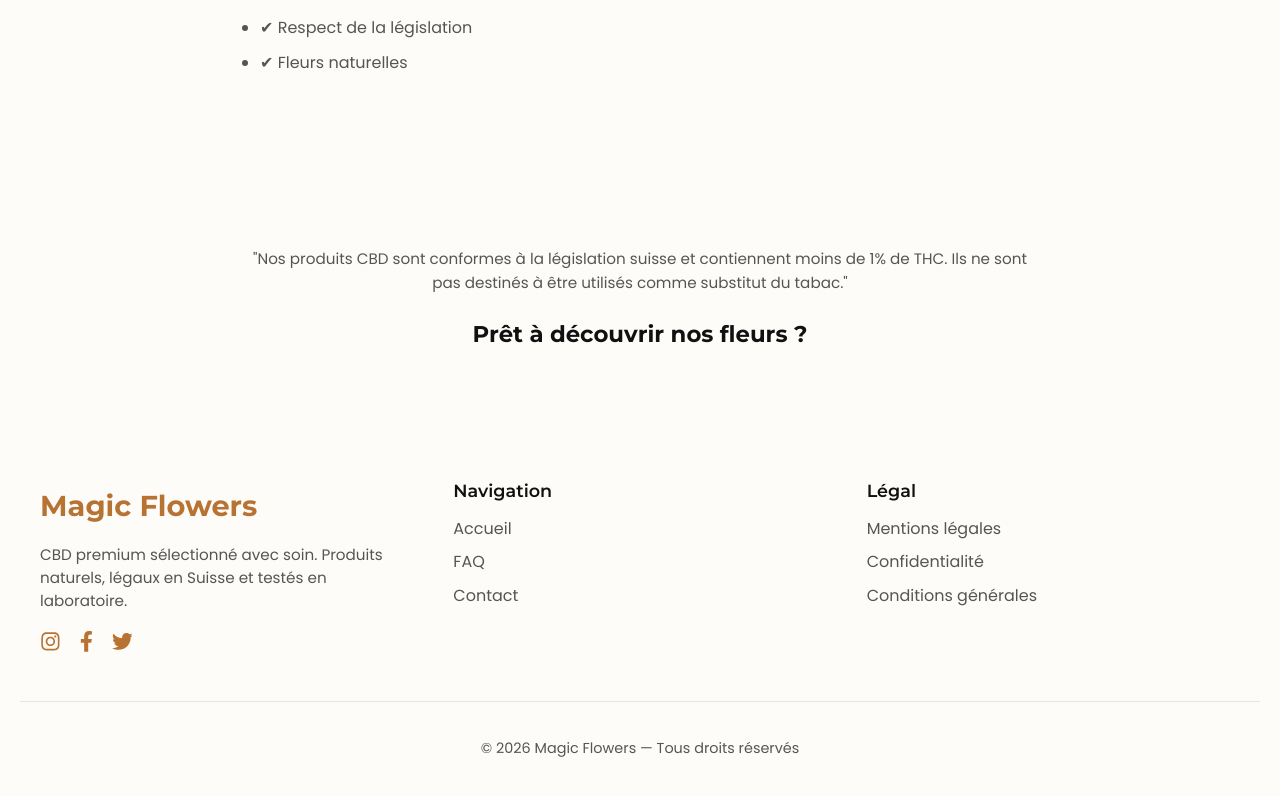
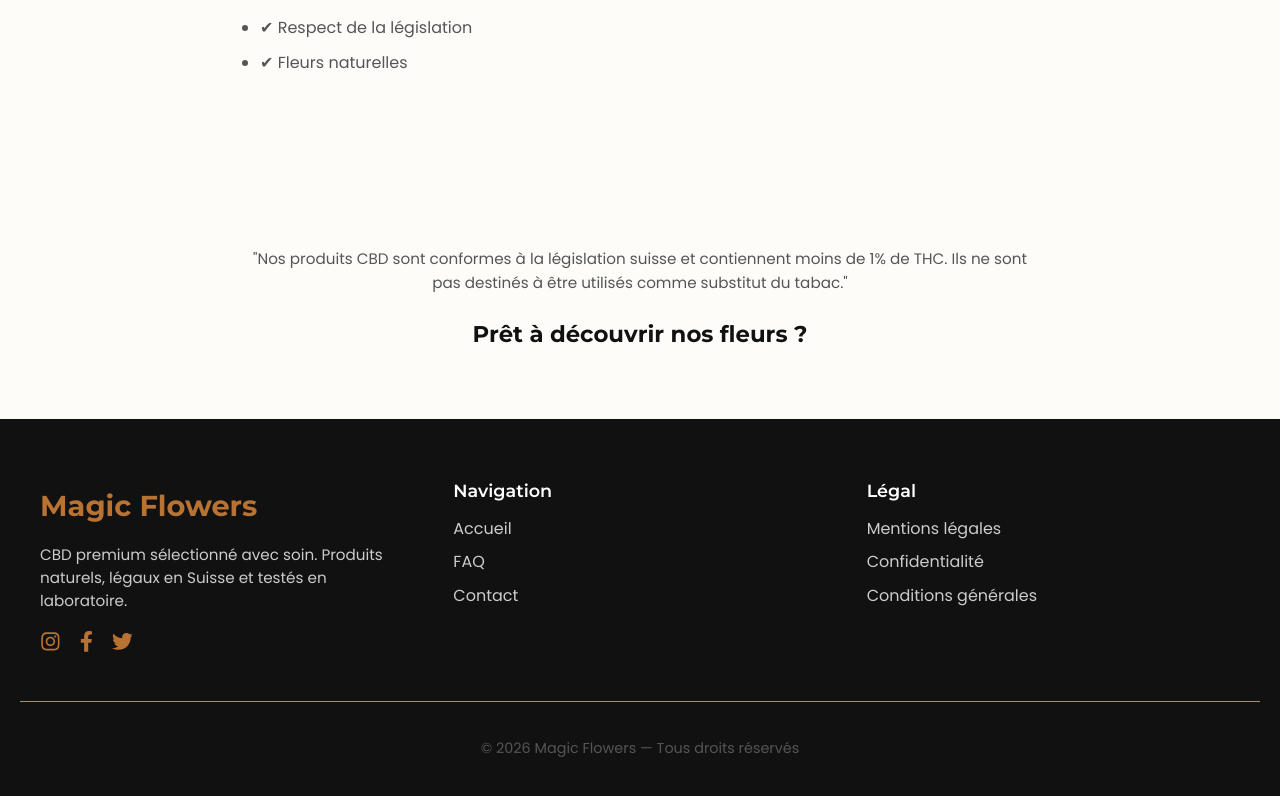
Before and after one commit to LesRhabilleurs/Magic-Flowers, a React (Vite) app: page / in a window 1280 px wide. Shown: the part 2293-3089 px from the top of the page. Built offline with nearby package versions, Linux system fonts and the light colour scheme.

Commit message:
Update Footer.css

```diff
--- a/src/components/Footer.css
+++ b/src/components/Footer.css
@@ -1,9 +1,7 @@
-/* Footer.css */
-
-/* === FOOTER GLOBAL === */
+/* Footer sombre premium */
 .footer {
-  background: #fdfcf9;
-  color: #111;
+  background-color: #111; /* même que navbar */
+  color: #fff;
   padding: 50px 20px;
   font-family: 'Poppins', sans-serif;
 }
@@ -21,7 +19,7 @@
 .footer-brand,
 .footer-column {
   flex: 1;
-  min-width: 200px; /* pour éviter qu’elles soient trop étroites */
+  min-width: 200px; /* éviter qu’elles soient trop étroites */
 }
 
 /* Logo */
@@ -38,7 +36,7 @@
 .footer-brand p {
   font-size: 0.95rem;
   line-height: 1.5;
-  color: #555555;
+  color: #ccc;
 }
 
 /* Réseaux sociaux */
@@ -65,30 +63,30 @@
   font-weight: 600;
   font-size: 1.1rem;
   margin-bottom: 10px;
-  color: #111;
+  color: #fff;
 }
 
 /* Liens des colonnes */
 .footer-column a {
   display: block;
-  color: #555555;
+  color: #ccc;
   text-decoration: none; /* supprime le soulignement */
   margin-bottom: 8px;
   transition: color 0.2s;
 }
 
 .footer-column a:hover {
-  color: #b87333; /* cuivre premium au hover */
+  color: #b87333; /* cuivre au hover */
 }
 
 /* Bas du footer */
 .footer-bottom {
   margin-top: 40px;
-  border-top: 1px solid #e5e5e5;
+  border-top: 1px solid #2ecc71; /* même bordure que navbar */
   padding-top: 20px;
   text-align: center;
   font-size: 0.9rem;
-  color: #555555;
+  color: #ccc;
 }
 
 /* Responsive */
```
